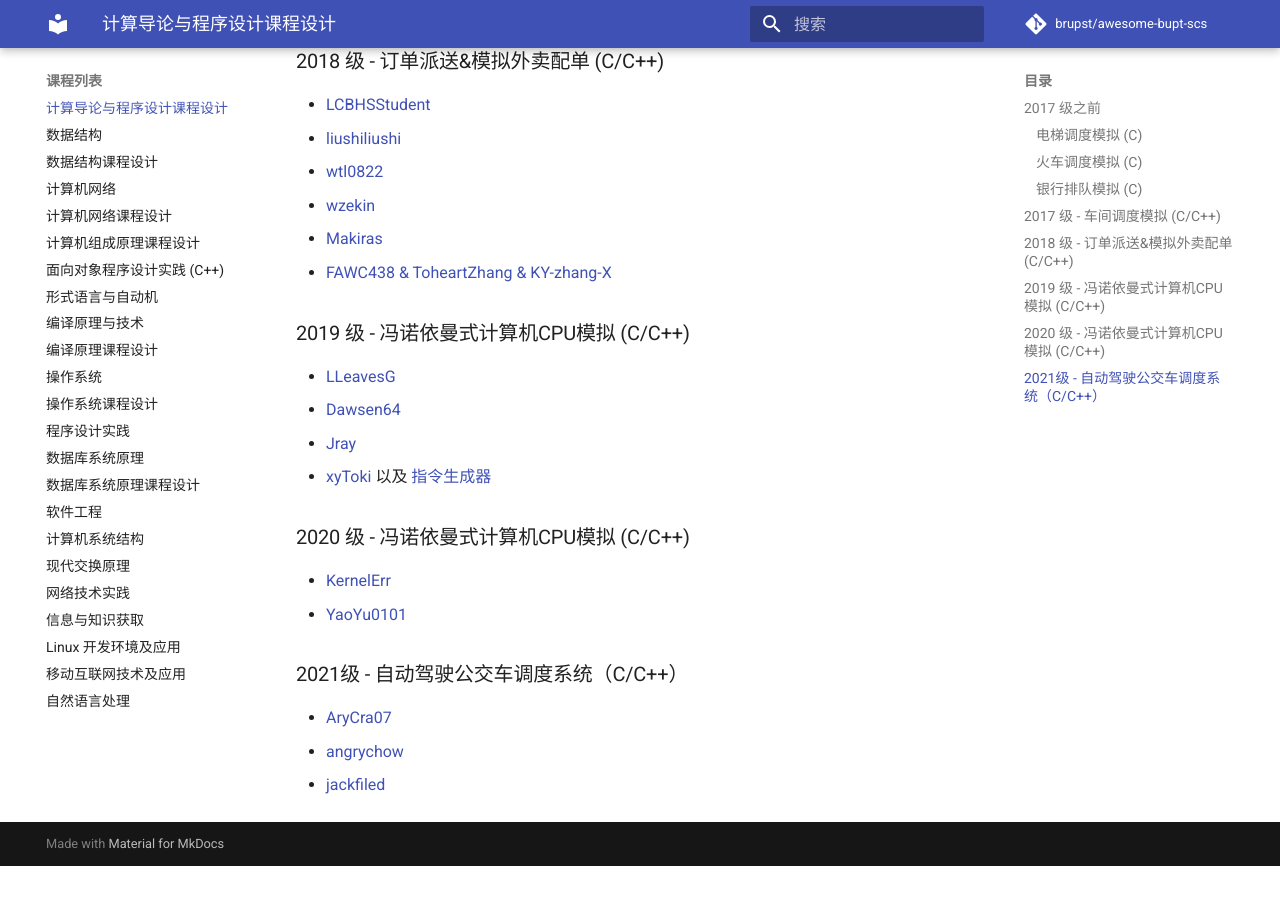
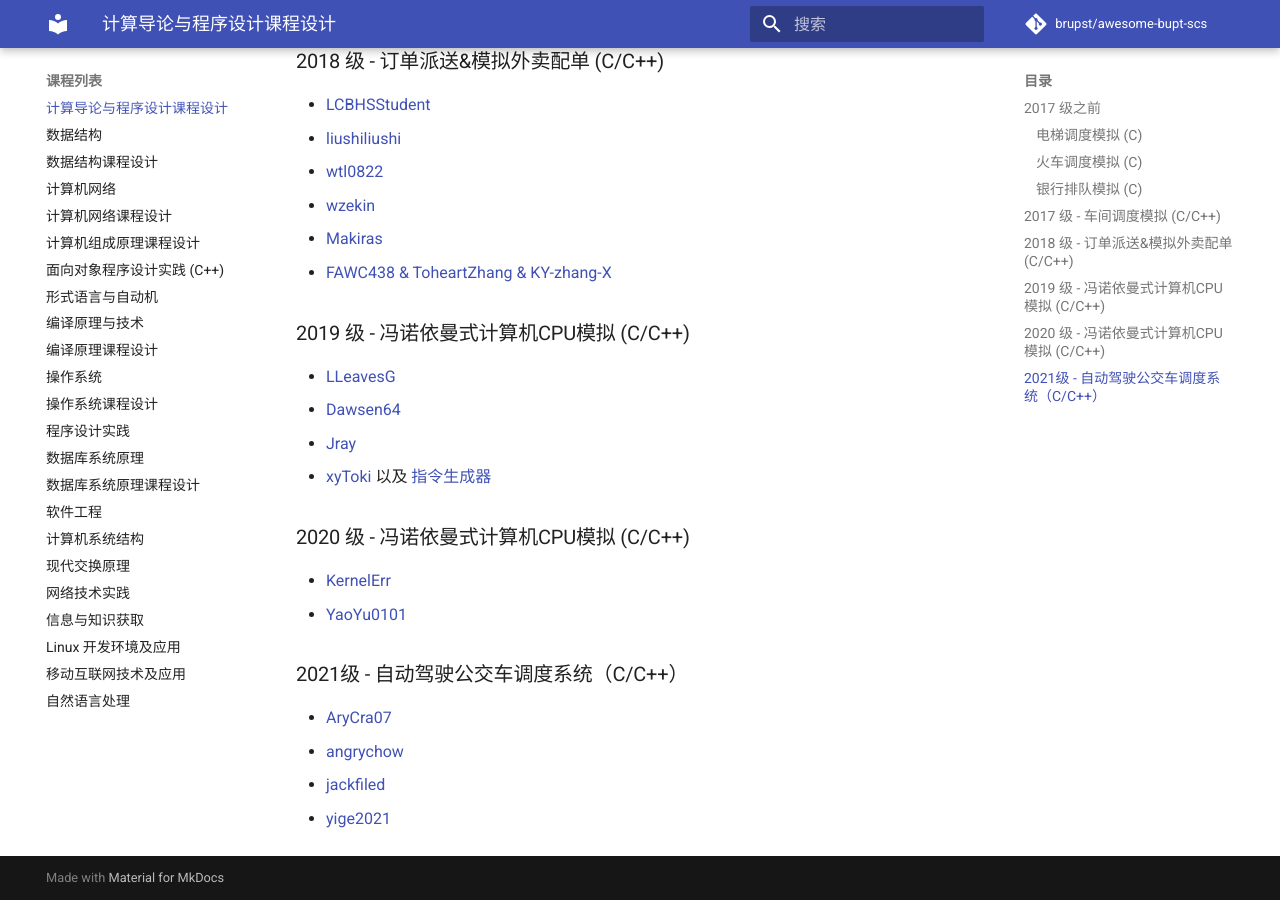
Before and after one commit to brupst/awesome-bupt-scs, an MkDocs documentation site: the page built from projects/Introduction-to-Computing-and-Foundation-of-Programming.md, in a window 1280 px wide and 900 px high, scrolled down 899 px. Built offline with MkDocs 1.6.1 and Material for MkDocs 9.7.7, drawn with Linux system fonts in a browser that asks for light colours; comment, search, counter and statistics services are not loaded; before the commit the page ends 1765 px from its top, so only the background shows below that.

Commit message:
Update Introduction-to-Computing-and-Foundation-of-Programming.md (#70)

```diff
--- a/projects/Introduction-to-Computing-and-Foundation-of-Programming.md
+++ b/projects/Introduction-to-Computing-and-Foundation-of-Programming.md
@@ -53,3 +53,4 @@
 - [AryCra07](https://github.com/AryCra07/busDispatchingSystem)
 - [angrychow](https://github.com/angrychow/Intro-to-CS)
 - [jackfiled](https://github.com/jackfiled/auto_bus)
+- [yige2021](https://github.com/yige2021/jidaokeshe2022)
```
